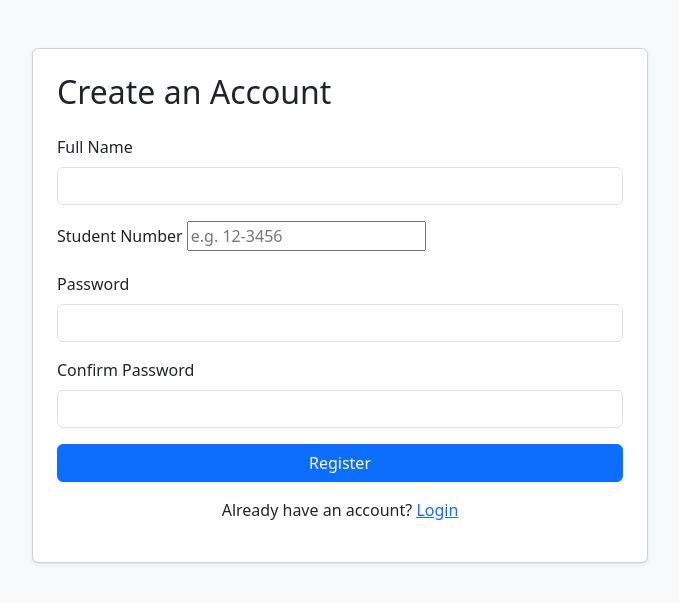
After one commit to SeanMegusean/library_system, a PHP site: page /register.php in a window 1280 px wide. The commit adds this page. Shown: the top 603 px of the page, without its empty margins (300-979 px from the left). Run offline with PHP 8.4, Linux system fonts and the light colour scheme.

Commit message:
registration

```diff
--- a/login.php
+++ b/login.php
@@ -11,6 +11,12 @@
         <input type="password" name="password" placeholder="Password" required><br><br>
         <button type="submit">Login</button>
     </form>
+
     <?php if (isset($_GET['error'])) echo "<p style='color:red'>" . htmlspecialchars($_GET['error']) . "</p>"; ?>
+
+    <br>
+    <form action="register.php">
+        <button type="submit">Create an Account</button>
+    </form>
 </body>
 </html>
--- /dev/null
+++ b/register.php
@@ -0,0 +1,99 @@
+<?php
+session_start();
+include('db_connection.php');
+
+$errors = [];
+
+if ($_SERVER['REQUEST_METHOD'] === 'POST') {
+    $full_name = trim($_POST['full_name']);
+    $student_number = trim($_POST['student_number']);
+    $password = $_POST['password'];
+    $confirm_password = $_POST['confirm_password'];
+
+    // Validation
+    if (empty($full_name) || empty($student_number) || empty($password) || empty($confirm_password)) {
+        $errors[] = "All fields are required.";
+    } elseif ($password !== $confirm_password) {
+        $errors[] = "Passwords do not match.";
+    } else {
+        // Check if student_number already exists
+        $stmt = $conn->prepare("SELECT id FROM users WHERE student_number = ?");
+        $stmt->bind_param("s", $student_number);
+        $stmt->execute();
+        $stmt->store_result();
+
+        if (!preg_match('/^\d{2}-\d{4}$/', $_POST['student_number'])) {
+            die("Invalid student number format. Use XX-XXXX.");
+        }
+
+
+        if ($stmt->num_rows > 0) {
+            $errors[] = "Student number already registered.";
+        } else {
+            // Insert new user
+            $hashed_password = password_hash($password, PASSWORD_DEFAULT);
+            $role = 'student';
+
+            $insert = $conn->prepare("INSERT INTO users (full_name, student_number, password, role) VALUES (?, ?, ?, ?)");
+            $insert->bind_param("ssss", $full_name, $student_number, $hashed_password, $role);
+
+            if ($insert->execute()) {
+                header("Location: login.php?message=Registration successful! Please log in.");
+                exit;
+            } else {
+                $errors[] = "Error registering. Please try again.";
+            }
+        }
+
+        $stmt->close();
+    }
+}
+?>
+
+<!DOCTYPE html>
+<html>
+<head>
+    <title>Register</title>
+    <link rel="stylesheet" href="https://cdn.jsdelivr.net/npm/bootstrap@5.3.0/dist/css/bootstrap.min.css">
+</head>
+<body class="bg-light">
+    <div class="container mt-5 col-md-6">
+        <div class="card p-4 shadow-sm">
+            <h2 class="mb-4">Create an Account</h2>
+
+            <?php if (!empty($errors)): ?>
+                <div class="alert alert-danger">
+                    <?php foreach ($errors as $err) echo "<div>$err</div>"; ?>
+                </div>
+            <?php endif; ?>
+
+            <form method="POST" action="">
+                <div class="mb-3">
+                    <label for="full_name" class="form-label">Full Name</label>
+                    <input type="text" class="form-control" name="full_name" required>
+                </div>
+
+                <div class="mb-3">
+                    <label for="student_number" class="form-label">Student Number</label>
+                    <input type="text" name="student_number" placeholder="e.g. 12-3456" pattern="\d{2}-\d{4}" title="Format should be XX-XXXX" required>
+                </div>
+
+                <div class="mb-3">
+                    <label for="password" class="form-label">Password</label>
+                    <input type="password" class="form-control" name="password" required>
+                </div>
+
+                <div class="mb-3">
+                    <label for="confirm_password" class="form-label">Confirm Password</label>
+                    <input type="password" class="form-control" name="confirm_password" required>
+                </div>
+
+                <button type="submit" class="btn btn-primary w-100">Register</button>
+                <p class="mt-3 text-center">
+                    Already have an account? <a href="login.php">Login</a>
+                </p>
+            </form>
+        </div>
+    </div>
+</body>
+</html>
```
Also changed, not shown: library (request meeteng room ples).sql (+0 -133 lines).
